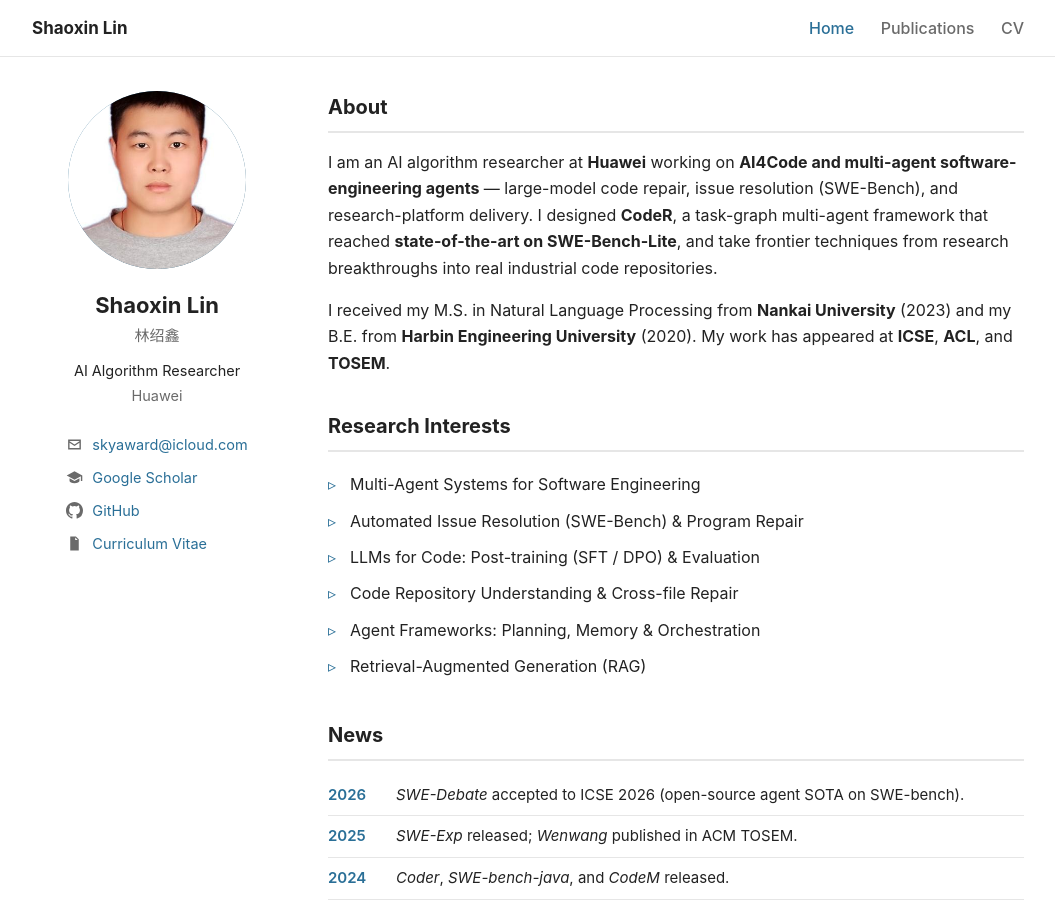
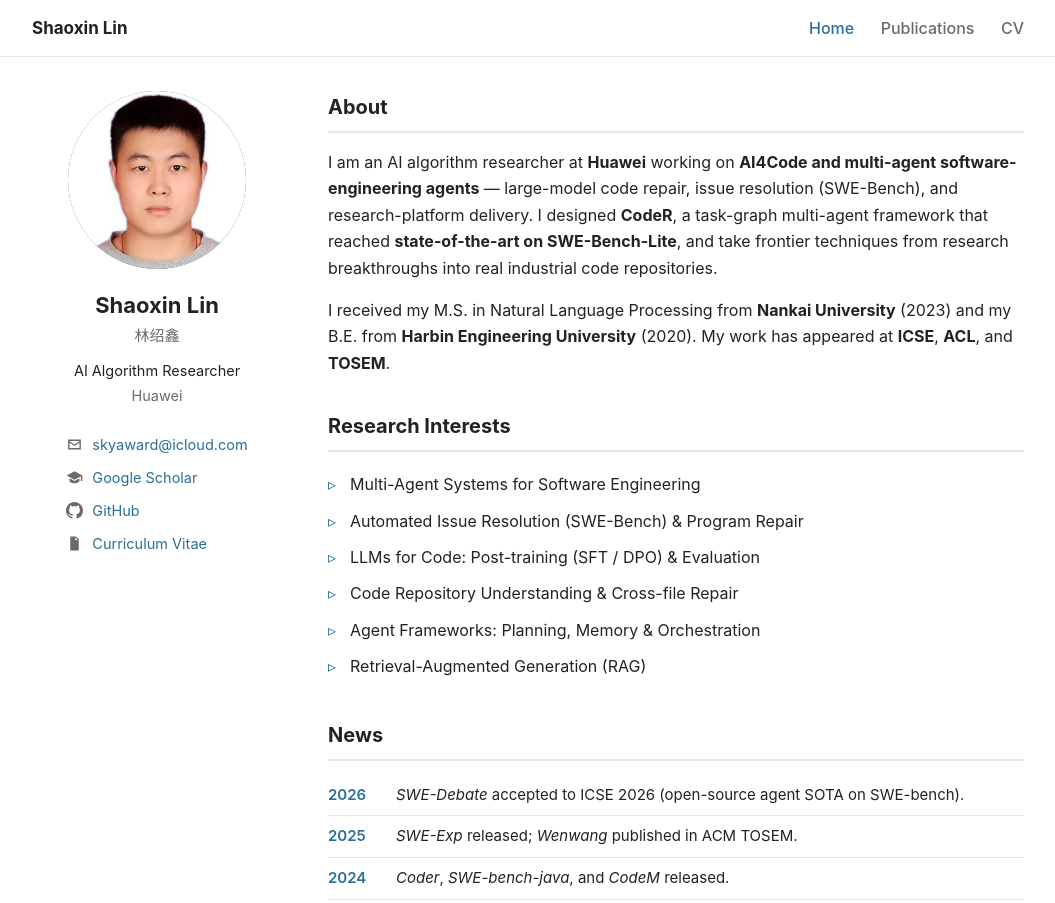
Before and after one commit to linshaoxin-maker/linshaoxin-maker.github.io, a plain HTML site: page index.html in a window 1280 px wide. Shown: the top 903 px of the page, without its empty margins (112-1167 px from the left). Drawn offline with Linux system fonts and the light colour scheme.

Commit message:
Fix avatar crop

```diff
--- a/style.css
+++ b/style.css
@@ -17,7 +17,7 @@
 .wrap{max-width:1040px;margin:0 auto;padding:34px 24px 50px;display:flex;gap:46px;align-items:flex-start;}
 .sidebar{width:250px;flex-shrink:0;text-align:center;position:sticky;top:80px;}
 .avatar{position:relative;width:178px;height:178px;border-radius:50%;margin:0 auto 18px;background:linear-gradient(135deg,var(--accent),var(--accent-dark));color:#fff;display:flex;align-items:center;justify-content:center;font-size:58px;font-weight:600;overflow:hidden;}
-.avatar img{position:absolute;inset:0;width:100%;height:100%;object-fit:cover;}
+.avatar img{position:absolute;inset:0;width:100%;height:100%;object-fit:cover;object-position:center top;}
 .sidebar h1{font-size:22px;margin:6px 0 1px;}
 .sidebar .zh{color:var(--muted);font-size:15px;margin-bottom:10px;}
 .sidebar .role{font-size:14.5px;margin:1px 0;}
```
